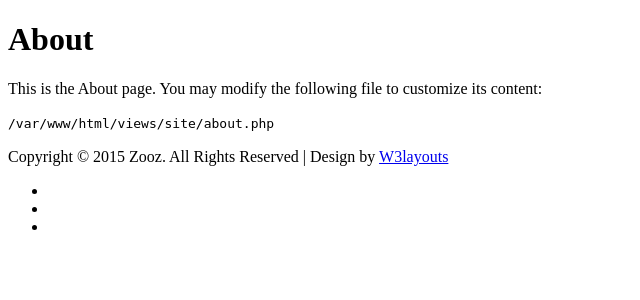
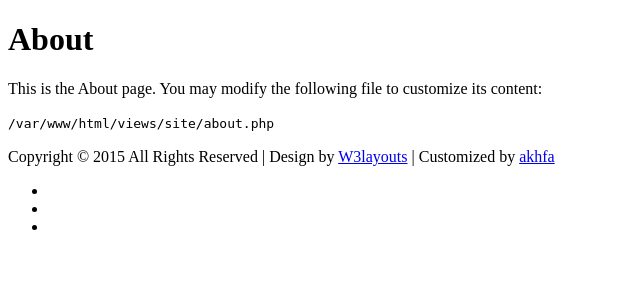
Before and after one commit to akhfa/syawalan, a Yii app: template views/site/about.php in a window 1280 px wide. Shown: the top 300 px of the page, without its empty margins (0-640 px from the left). Run offline with PHP 8.4 and a stand-in for Yii, Linux system fonts and the light colour scheme; the template is opened without the code that fills it, so the values that code supplies are empty; some libraries are stand-ins or nearby versions.

Commit message:
edit copyright

```diff
--- a/views/layouts/main.php
+++ b/views/layouts/main.php
@@ -30,7 +30,7 @@ AppAsset::register($this);
 <div class="footer">
     <div class="container">
         <div class="footer-left">
-            <p>Copyright © 2015 Zooz. All Rights Reserved | Design by <a href="http://w3layouts.com/">W3layouts</a></p>
+            <p>Copyright © 2015 All Rights Reserved | Design by <a href="http://w3layouts.com/">W3layouts</a> | Customized by <a href="https://www.facebook.com/akhmadfakhoni">akhfa</a> </p>
         </div>
         <div class="footer-right">
             <ul>
```
